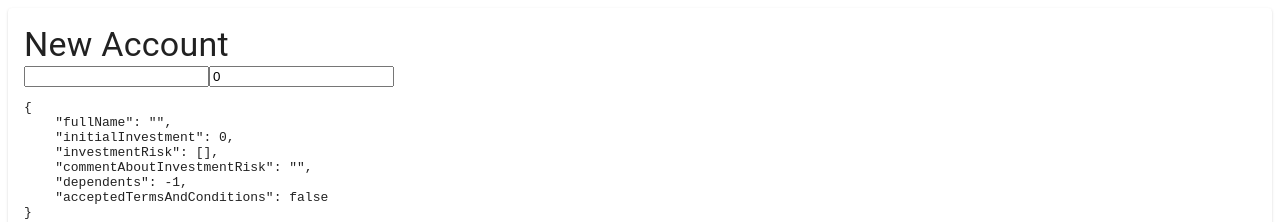
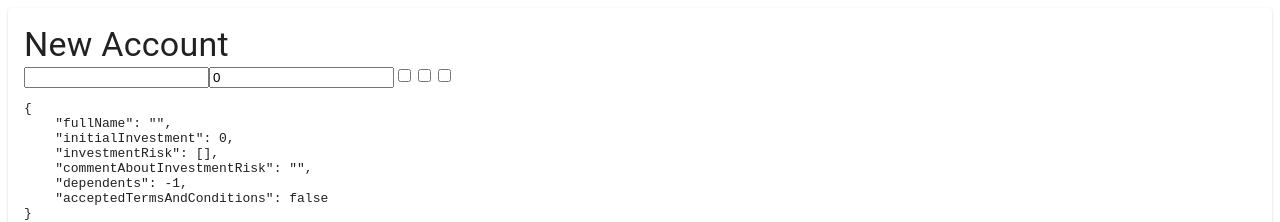
Before and after one commit to Annie-Huang/formik-typescript-material-ui, a React (Create React App) app: page / in a window 1280 px wide. Shown: the top 222 px of the page. Built offline with nearby package versions, Linux system fonts and the light colour scheme.

Commit message:
Show how to add checkbox into an array field

```diff
--- a/src/FormDemo.tsx
+++ b/src/FormDemo.tsx
@@ -23,6 +23,10 @@ export const FormDemo = () => {
               <Field name='fullName' />
               <Field name='initialInvestment' type='number' />
 
+              <Field name='investmentRisk' value='High' type='checkbox' />
+              <Field name='investmentRisk' value='Medium' type='checkbox' />
+              <Field name='investmentRisk' value='Low' type='checkbox' />
+
               <pre>{JSON.stringify(values, null, 4)}</pre>
             </Form>
           )}
```
